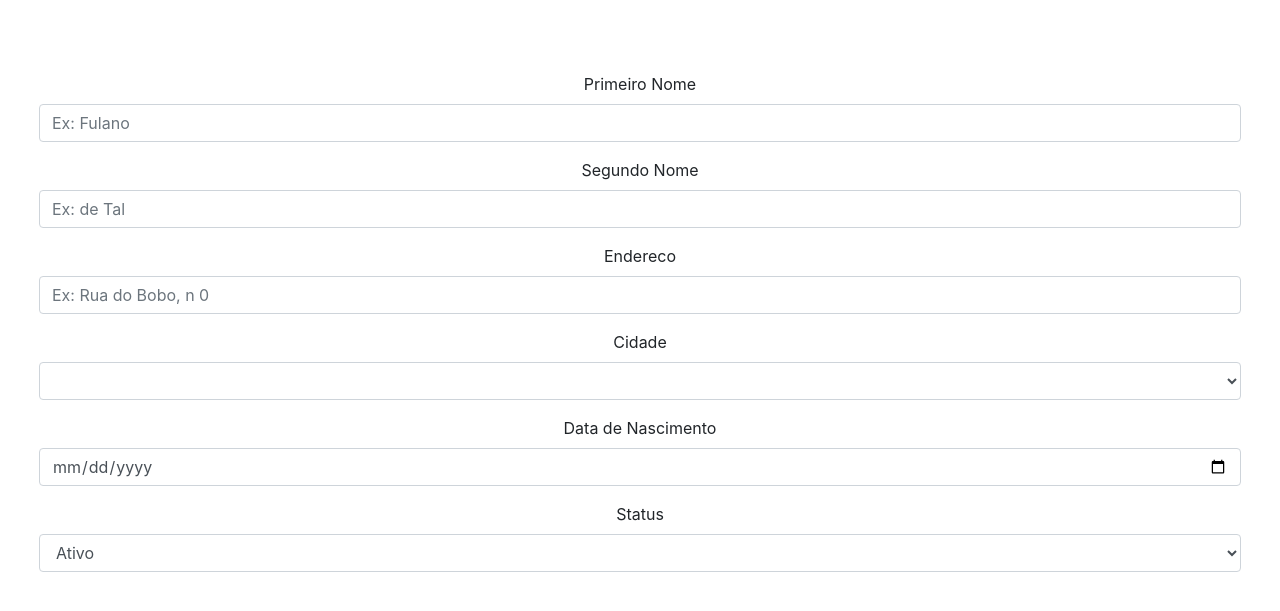
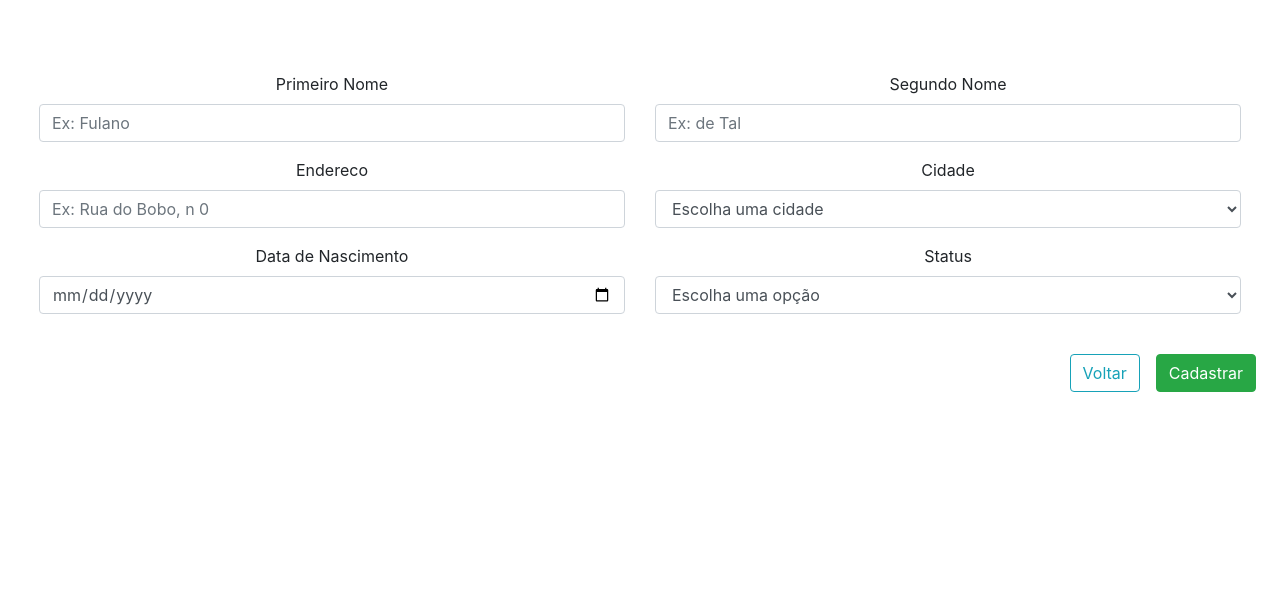
Before and after one commit to rogeriolimabr/sensedia, a PHP site: page /app/views/create.php in a window 1280 px wide. Shown: the part 56-667 px from the top of the page. Run offline with PHP 8.4, Linux system fonts and the light colour scheme; the template is opened without the code that fills it, so the values that code supplies are empty; some libraries are stand-ins or nearby versions.

Commit message:
Aplicação Pronta

```diff
--- a/app/models/Database.php
+++ b/app/models/Database.php
@@ -1,6 +1,6 @@
 <?php
+namespace App\Models;
 
-namespace App\Models;
 use Illuminate\Database\Capsule\Manager as Capsule;
 
 class Database {
--- a/app/views/create.php
+++ b/app/views/create.php
@@ -49,63 +49,68 @@
     <main role="main" class="container-fluid">
 
         <div class="starter-template">
-            <form>
+            <form class="form-horizontal" method="POST" action="/store">
+                <div class="row">
+                    <div class="col">
                         <div class="form-group">
                             <label for="PrimeiroNome">Primeiro Nome</label>
-                  <input type="text" class="form-control" id="PrimeiroNome" name="PrimeiroNome" placeholder="Ex: Fulano">
+                            <input type="text" class="form-control" id="PrimeiroNome" name="PrimeiroNome"
+                                placeholder="Ex: Fulano"/>
                         </div>
+                    </div>
+                    <div class="col">
                         <div class="form-group">
                             <label for="SegundoNome">Segundo Nome</label>
-                  <input type="text" class="form-control" id="SegundoNome" name="SegundoNome" placeholder="Ex: de Tal">
+                            <input type="text" class="form-control" id="SegundoNome" name="SegundoNome"
+                                placeholder="Ex: de Tal"/>
                         </div>
+                    </div>
+                </div>
+                <div class="row">
+                    <div class="col">
                         <div class="form-group">
                             <label for="Endereco">Endereco</label>
-                    <input type="text" class="form-control" id="Endereco" name="Endereco" placeholder="Ex: Rua do Bobo, n 0">
+                            <input type="text" class="form-control" id="Endereco" name="Endereco"
+                                placeholder="Ex: Rua do Bobo, n 0"/>
                         </div>
+                    </div>
+                    <div class="col">
                         <div class="form-group">
                             <label for="Cidade">Cidade</label>
                             <select class="form-control" name="CidadeId" id="Cidade">
-                        <option disabled selceted>Escolha uma cidade</option>
+                                <option disabled selected>Escolha uma cidade</option>
                                 <?php foreach($cidades as $cidade) { ?>
-                            <option value="<?php echo $cidade->CidadeId ?>"><?php echo $cidade->CidadeDesc ?></option>
+                                <option value="<?php echo $cidade->CidadeId ?>">
+                                    <?php echo $cidade->CidadeDesc; ?>
+                                </option>
                                 <?php } ?>
                             </select>
                         </div>
+                    </div>
+                </div>
+                <div class="row">
+                    <div class="col">
                         <div class="form-group">
                             <label for="DataNascimento">Data de Nascimento</label>
                             <input type="date" class="form-control" id="DataNascimento" name="DataNascimento">
                         </div>
+                    </div>
+                    <div class="col">
                         <div class="form-group">
                             <label for="Status">Status</label>
                             <select class="form-control" name="Status" id="Status">
-                    <option disabled selceted>Escolha uma opção</option>
+                                <option disabled selected>Escolha uma opção</option>
                                 <option value="1">Ativo</option>
                                 <option value="2">Inativo</option>
                             </select>
                         </div>
-            </form>
-        </div>
-
-        <!-- Modal -->
-        <div class="modal fade" id="delConfirmModal" tabindex="-1" role="dialog" aria-labelledby="exampleModalLabel"
-            aria-hidden="true">
-            <div class="modal-dialog" role="document">
-                <div class="modal-content">
-                    <div class="modal-header">
-                        <h5 class="modal-title">Confirmação</h5>
-                        <button type="button" class="close" data-dismiss="modal" aria-label="Close">
-                            <span aria-hidden="true">&times;</span>
-                        </button>
-                    </div>
-                    <div class="modal-body">
-                        <p>Tem certeza que deseja excluir este registro?</p>
-                    </div>
-                    <div class="modal-footer">
-                        <button type="button" class="btn btn-secondary" data-dismiss="modal">Cancelar</button>
-                        <button type="button" class="btn btn-danger" id="confirmDelete">Confirmar</button>
                     </div>
                 </div>
+                <div class="row py-4 float-right">
+                    <a href="/home" class="btn btn-outline-info mx-3">Voltar</a>
+                    <button type="submit" class="btn btn-success">Cadastrar</button>
                 </div>
+            </form>
         </div>
 
     </main><!-- /.container -->
@@ -128,16 +133,6 @@
 
             var app_url = 'http://pqsticket/';
 
-            $('#search').on('click', function () {
-                if ($('input[name=keywords]').val()) {
-                    $('#searchForm').submit();
-                }
-            });
-
-            $('#editButton').on('click', function () {
-                pk = $(this).data('pk');
-                window.location.href = app_url+'edit/' + pk;
-            });
 
         });
 
--- a/public/index.php
+++ b/public/index.php
@@ -7,7 +7,7 @@ require_once '../vendor/autoload.php';
 require_once '../config/app.php';
 
 // Configura a base de dados no ORM;
-use \App\Models\Database;
+use App\Models\Database;
 new Database();
 
 // Routes
--- a/routes/web.php
+++ b/routes/web.php
@@ -5,9 +5,12 @@ use Symfony\Component\Routing\RouteCollection;
 
 // Routes system
 $routes = new RouteCollection();
+$routes->add('index', new Route(constant('URL_SUBFOLDER') . '/', array('controller' => 'PessoaController', 'method'=>'index')));
 $routes->add('home', new Route(constant('URL_SUBFOLDER') . '/home', array('controller' => 'PessoaController', 'method'=>'index')));
 $routes->add('search', new Route(constant('URL_SUBFOLDER') . '/search/?keywords={keywords}', array('controller' => 'PessoaController', 'method'=>'search'), array('keywords' => '.+')));
 $routes->add('edit', new Route(constant('URL_SUBFOLDER') . '/edit/{id}', array('controller' => 'PessoaController', 'method'=>'edit'), array('id' => '[0-9]+')));
 $routes->add('delete', new Route(constant('URL_SUBFOLDER') . '/delete/{id}', array('controller' => 'PessoaController', 'method'=>'delete'), array('id' => '[0-9]+')));
 $routes->add('save', new Route(constant('URL_SUBFOLDER') . '/save/{id}', array('controller' => 'PessoaController', 'method'=>'save'), array('id' => '[0-9]+')));
 $routes->add('show', new Route(constant('URL_SUBFOLDER') . '/show/{id}', array('controller' => 'PessoaController', 'method'=>'show'), array('id' => '[0-9]+')));
+$routes->add('create', new Route(constant('URL_SUBFOLDER') . '/create', array('controller' => 'PessoaController', 'method'=>'create')));
+$routes->add('store', new Route(constant('URL_SUBFOLDER') . '/store', array('controller' => 'PessoaController', 'method'=>'store')));
```
Also changed, not shown: app/controllers/PessoaController.php (+26 -0 lines), app/views/home.php (+17 -2 lines), sensedia.sql (+3 -58 lines). Lines whose indentation alone changed are shown as unchanged.
